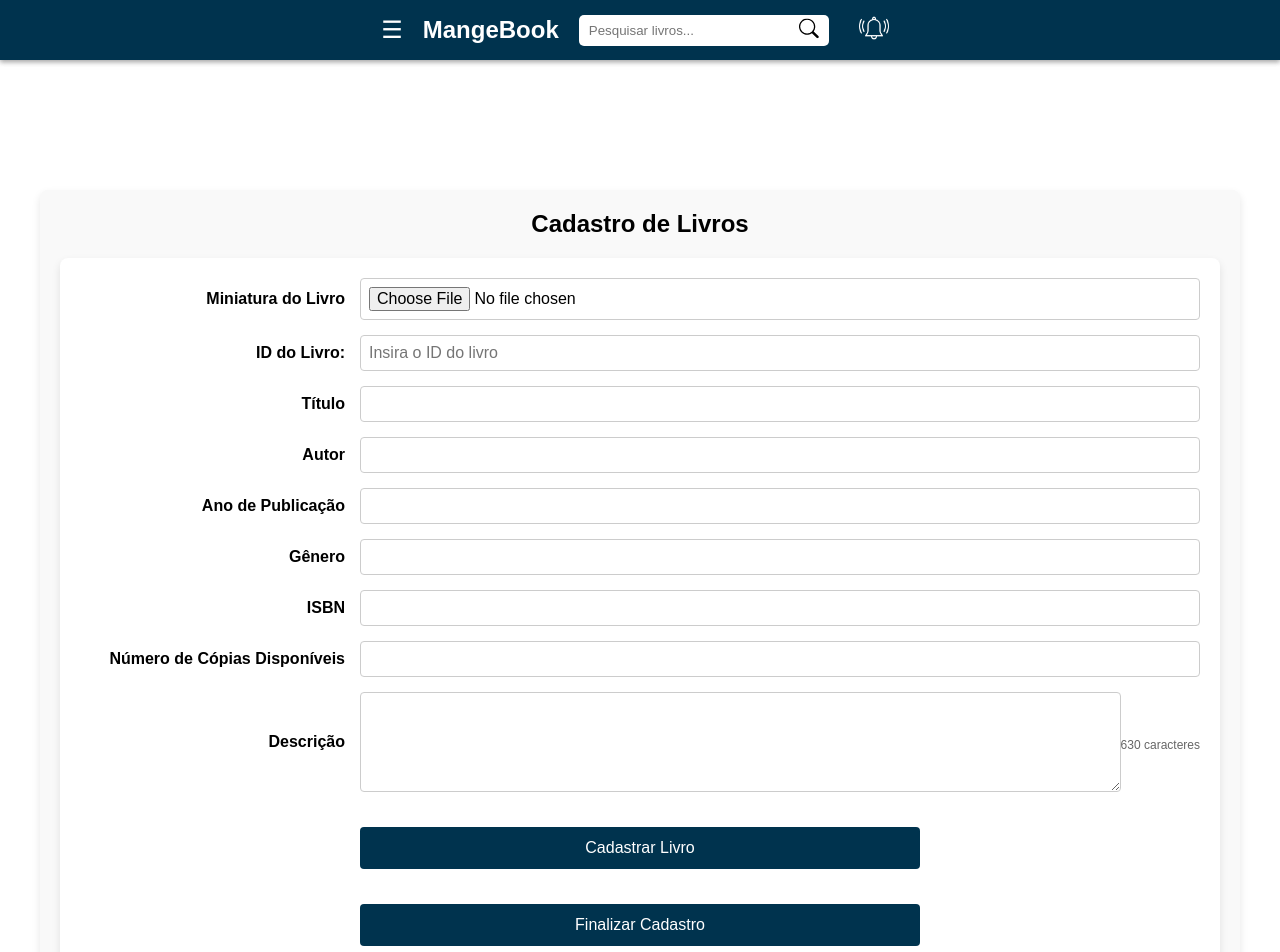
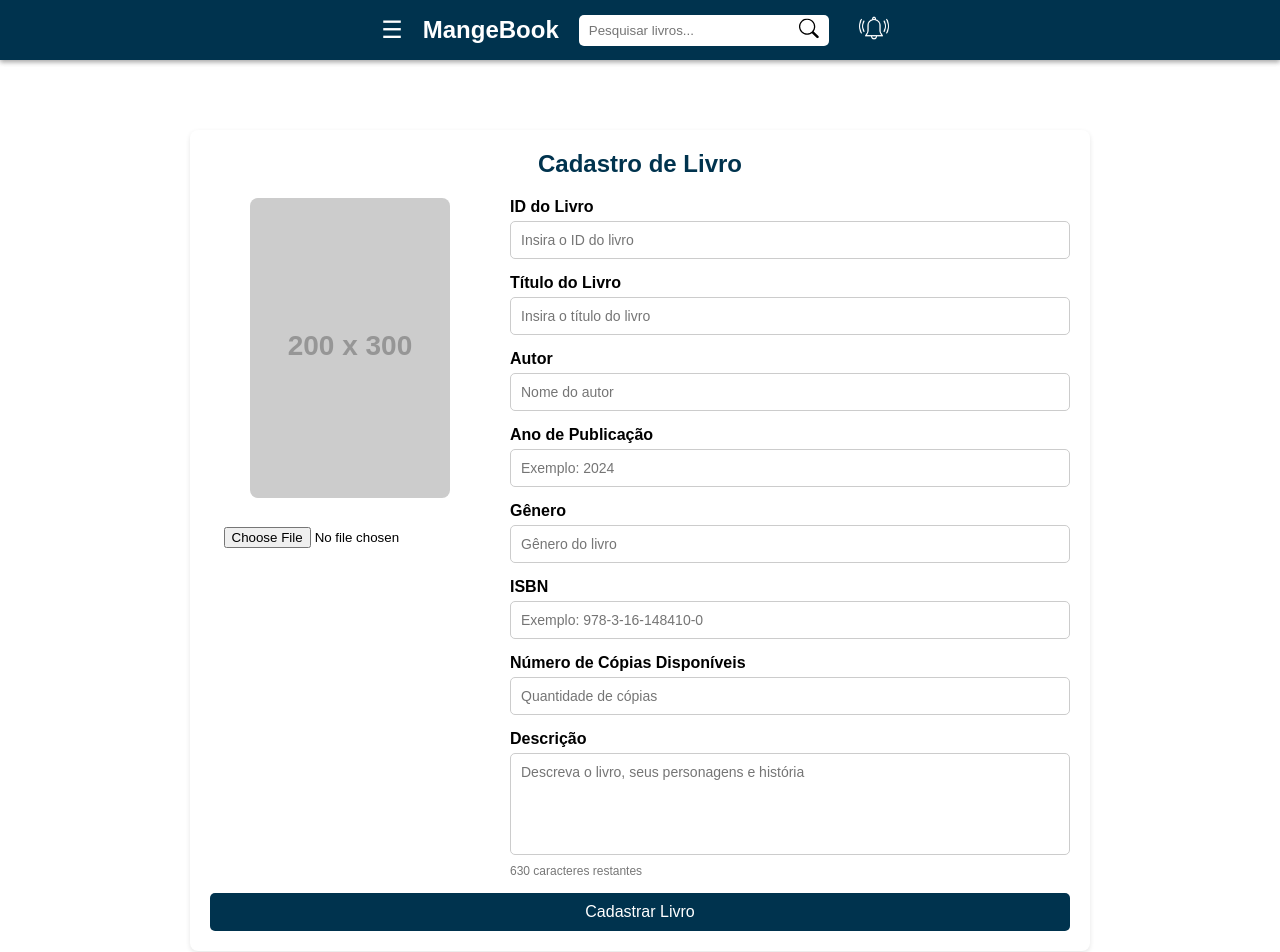
Before and after one commit to LucasSantino/MangeBook, a Vue app in the folder libraryFrontend/user-frontend/: page /adm_cadastrolivro in a window 1280 px wide. Shown: the top 952 px of the page. Built offline with nearby package versions, Linux system fonts and the light colour scheme.

Commit message:
CadastroLivro.vue
Alteração completa da pagina

```diff
--- a/libraryFrontend/user-frontend/src/views/adm_CadastroLivro.vue
+++ b/libraryFrontend/user-frontend/src/views/adm_CadastroLivro.vue
@@ -6,374 +6,310 @@
     <!-- Sidebar Administrativa para administradores -->
     <adm_SideBar :isSidebarOpen="isSidebarOpen" @toggle-sidebar="toggleSidebar" />
 
-      <!-- Conteúdo principal -->
     <main class="main-content">
-        <div class="container-pai">
-          <h2>Cadastro de Livros</h2>
-          <form @submit.prevent="submitForm" class="book-form">
-            <!-- Campos do formulário -->
+      <!-- Novo Formulário de Cadastro de Livro -->
+      <div class="book-registration-container">
+        <h1 class="title">Cadastro de Livro</h1>
+        <form @submit.prevent="submitForm">
+          <div class="form-grid">
+            <div class="form-left">
+              <img :src="bookThumbnail" alt="Capa do Livro" id="bookThumbnail">
+              <input type="file" id="imageUpload" accept="image/*" @change="previewImage">
+            </div>
+            <div class="form-right">
               <div class="form-group">
-              <label for="thumbnail">Miniatura do Livro</label>
-              <input type="file" id="thumbnail" name="thumbnail" accept="image/*" @change="previewImage" />
-              <img v-if="imagePreview" :src="imagePreview" class="thumbnail-preview" alt="Pré-visualização da miniatura" />
+                <label for="bookId">ID do Livro</label>
+                <input type="text" v-model="bookId" id="bookId" name="bookId" placeholder="Insira o ID do livro" required>
               </div>
-
               <div class="form-group">
-              <label for="livroId">ID do Livro:</label>
-              <input type="text" id="livroId" v-model="livro.id" placeholder="Insira o ID do livro" />
+                <label for="bookTitle">Título do Livro</label>
+                <input type="text" v-model="bookTitle" id="bookTitle" name="bookTitle" placeholder="Insira o título do livro" required>
               </div>
-
               <div class="form-group">
-              <label for="titulo">Título</label>
-              <input type="text" id="titulo" v-model="livro.titulo" required />
+                <label for="bookAuthor">Autor</label>
+                <input type="text" v-model="bookAuthor" id="bookAuthor" name="bookAuthor" placeholder="Nome do autor" required>
               </div>
-
               <div class="form-group">
-              <label for="autor">Autor</label>
-              <input type="text" id="autor" v-model="livro.autor" required />
+                <label for="publicationYear">Ano de Publicação</label>
+                <input type="number" v-model="publicationYear" id="publicationYear" name="publicationYear" placeholder="Exemplo: 2024" required>
               </div>
-
               <div class="form-group">
-              <label for="anoPublicacao">Ano de Publicação</label>
-              <input type="number" id="anoPublicacao" v-model="livro.anoPublicacao" required />
+                <label for="bookGenre">Gênero</label>
+                <input type="text" v-model="bookGenre" id="bookGenre" name="bookGenre" placeholder="Gênero do livro" required>
               </div>
-
-            <div class="form-group">
-              <label for="genero">Gênero</label>
-              <input type="text" id="genero" v-model="livro.genero" required />
-            </div>
-
               <div class="form-group">
                 <label for="isbn">ISBN</label>
-              <input type="text" id="isbn" v-model="livro.isbn" required />
-            </div>
-
-            <div class="form-group">
-              <label for="numCopias">Número de Cópias Disponíveis</label>
-              <input type="number" id="numCopias" v-model="livro.numCopias" required />
-            </div>
-
-            <div class="form-group">
-              <label for="descricao">Descrição</label>
-              <textarea id="descricao" v-model="livro.descricao" rows="4" required></textarea>
-              <div class="text-length-indicator">{{ charCount }} caracteres</div>
-            </div>
-
-            <div class="form-group">
-              <button type="submit">Cadastrar Livro</button>
+                <input type="text" v-model="isbn" id="isbn" name="isbn" placeholder="Exemplo: 978-3-16-148410-0" required>
               </div>
               <div class="form-group">
-    <button type="submit" @click="finalizarCadastro">Finalizar Cadastro</button>
+                <label for="copiesAvailable">Número de Cópias Disponíveis</label>
+                <input type="number" v-model="copiesAvailable" id="copiesAvailable" name="copiesAvailable" placeholder="Quantidade de cópias" required>
               </div>
+              <div class="form-group">
+                <label for="bookDescription">Descrição</label>
+                <textarea
+                  v-model="bookDescription"
+                  id="bookDescription"
+                  name="bookDescription"
+                  rows="5"
+                  placeholder="Descreva o livro, seus personagens e história"
+                  maxlength="630"
+                  required>
+                </textarea>
+                <p class="char-count">{{ remainingCharacters }} caracteres restantes</p>
+              </div>
+            </div>
+          </div>
+          <button type="submit" class="submit-btn">Cadastrar Livro</button>
         </form>
+      </div>
+    </main>
 
-          <!-- Seção de Pré-visualização do Livro -->
-          <div v-if="showPreview" class="detalhes-container">
-            <img :src="imagePreview" alt="Capa do Livro" class="book-thumbnail" />
-            <div class="detalhes-livro">
-              <table>
-                <tr>
-                  <th>ID-Livro:</th>
-                  <td>{{ livro.id }}</td>
-                </tr>
-                <tr>
-                  <th>Título do Livro:</th>
-                  <td>{{ livro.titulo }}</td>
-                </tr>
-                <tr>
-                  <th>Autor</th>
-                  <td>{{ livro.autor }}</td>
-                </tr>
-                <tr>
-                  <th>Ano de Publicação</th>
-                  <td>{{ livro.anoPublicacao }}</td>
-                </tr>
-                <tr>
-                  <th>Gênero</th>
-                  <td>{{ livro.genero }}</td>
-                </tr>
-                <tr>
-                  <th>ISBN</th>
-                  <td>{{ livro.isbn }}</td>
-                </tr>
-                <tr>
-                  <th>Número de Cópias Disponíveis</th>
-                  <td>{{ livro.numCopias }}</td>
-                </tr>
-                <tr>
-                  <th>Descrição</th>
-                  <td>{{ livro.descricao }}</td>
-                </tr>
-              </table>
+    <!-- Modal de Sucesso -->
+    <div v-if="showModal" class="modal">
+      <div class="modal-content">
+        <h2>Livro Cadastrado com Sucesso!</h2>
+        <button @click="closeModal" class="modal-close-btn">Fechar</button>
       </div>
     </div>
 
-        </div>
-      </main>
+    <!-- Rodapé -->
+    <Footer />
   </div>
 </template>
 
-
 <script>
+// Importação dos componentes necessários
 import NavBar from '@/components/NavBar.vue';
 import adm_SideBar from '@/components/adm_SideBar.vue';
+
 
 export default {
   components: {
     NavBar,
     adm_SideBar,
+
   },
   data() {
     return {
-      isSidebarOpen: false,
-      livro: {
-        id: '',
-        titulo: '',
-        autor: '',
-        anoPublicacao: '',
-        genero: '',
-        isbn: '',
-        numCopias: '',
-        descricao: '',
-      },
-      imagePreview: null,
-      showPreview: false,
-      charCount: 630,
+      bookThumbnail: "https://via.placeholder.com/200x300",
+      bookId: "",
+      bookTitle: "",
+      bookAuthor: "",
+      publicationYear: "",
+      bookGenre: "",
+      isbn: "",
+      copiesAvailable: "",
+      bookDescription: "",
+      isSidebarOpen: false,  // Controle do estado da sidebar
+      showModal: false,      // Controle da exibição do modal
     };
   },
+  computed: {
+    // Computed property para calcular os caracteres restantes
+    remainingCharacters() {
+      const maxLength = 630;
+      return maxLength - this.bookDescription.length;
+    }
+  },
   methods: {
-    toggleSidebar() {
-      this.isSidebarOpen = !this.isSidebarOpen;
-    },
     previewImage(event) {
       const file = event.target.files[0];
       if (file) {
         const reader = new FileReader();
-        reader.onload = (e) => {
-          this.imagePreview = e.target.result;
+        reader.onload = () => {
+          this.bookThumbnail = reader.result;
         };
         reader.readAsDataURL(file);
       }
     },
     submitForm() {
-      this.showPreview = true;
+  // Verificar se o campo de imagem foi preenchido
+  if (!this.bookThumbnail || this.bookThumbnail === "https://via.placeholder.com/200x300") {
+    alert("Por favor, insira uma imagem para o livro.");
+    return; // Impede o envio do formulário
+  }
+
+  // Lógica para enviar o formulário (exibição do modal)
+  console.log('Formulário enviado', {
+    bookId: this.bookId,
+    bookTitle: this.bookTitle,
+    bookAuthor: this.bookAuthor,
+    publicationYear: this.publicationYear,
+    bookGenre: this.bookGenre,
+    isbn: this.isbn,
+    copiesAvailable: this.copiesAvailable,
+    bookDescription: this.bookDescription
+  });
+
+  // Exibir o modal de sucesso
+  this.showModal = true;
 },
-    finalizarCadastro() {
-      // Exemplo de ação após finalizar o cadastro
-      alert('Cadastro finalizado com sucesso!');
-      // Limpar os campos do formulário
-      this.livro = {
-        id: '',
-        titulo: '',
-        autor: '',
-        anoPublicacao: '',
-        genero: '',
-        isbn: '',
-        numCopias: '',
-        descricao: '',
-      };
-      this.imagePreview = null;
-      this.showPreview = false;
+    closeModal() {
+      // Fechar o modal
+      this.showModal = false;
     },
-  },
+    toggleSidebar() {
+      this.isSidebarOpen = !this.isSidebarOpen;
+    }
+  }
 };
 </script>
 
-
 <style scoped>
-/* Estilos gerais do contêiner principal */
-.main-content {
-    display: flex;
-    flex-direction: column; /* Alinha os itens na coluna */
-    align-items: center; /* Centraliza os itens horizontalmente */
-    padding: 20px;
-    margin: 190px auto; /* Espaçamento automático */
-    max-width: 1200px; /* Largura máxima do contêiner */
-    background-color: #f9f9f9; /* Cor de fundo */
-    border-radius: 8px; /* Bordas arredondadas */
-    box-shadow: 0 4px 8px rgba(0, 0, 0, 0.1); /* Sombra */
-    min-height: 100vh; /* Garante que o conteúdo ocupe a altura mínima da tela */
-    box-sizing: border-box; /* Inclui o padding no cálculo de altura */
+/* Estilos gerais */
+body {
+  font-family: Arial, sans-serif;
+  background-color: #f5f5f5;
+  margin: 0;
+  padding: 0;
 }
 
-/* Formulário de cadastro de livros */
-.book-form {
-    width: 100%; /* O formulário vai ocupar 100% da largura disponível do contêiner pai */
-    height: 100%; /* O formulário vai ocupar 100% da altura disponível do contêiner pai */
+/* Container de registro de livro */
+.book-registration-container {
+  max-width: 900px;
+  margin: 130px auto; /* Aumentado o espaçamento superior e inferior para dar mais espaço */
+  background: #fff;
   padding: 20px;
-    display: flex;
-    flex-direction: column;
-    margin: 0 auto; /* Centraliza o formulário */
-    background-color: #ffffff; /* Fundo branco */
-    border-radius: 8px; /* Bordas arredondadas */
-    box-shadow: 0 4px 8px rgba(0, 0, 0, 0.1); /* Sombra */
-    overflow-y: auto; /* Adiciona rolagem vertical, caso o conteúdo ultrapasse a altura máxima */
+  border-radius: 8px;
+  box-shadow: 0 2px 5px rgba(0, 0, 0, 0.1);
 }
 
-/* Container do form para garantir que ocupe a altura total disponível */
-.container-pai {
-    width: 100%; /* Largura total do contêiner pai */
-    height: 100%; /* Altura total do contêiner pai */
-    display: flex;
-    flex-direction: column;
-    align-items: center; /* Centraliza o conteúdo horizontalmente */
-    justify-content: center; /* Centraliza o conteúdo verticalmente */
+/* Título */
+.title {
+  font-size: 24px;
+  font-weight: bold;
+  text-align: center;
+  margin-bottom: 20px;
+  color: #00334e;
 }
 
-h2 {
-    margin-bottom: 20px; /* Espaçamento abaixo do título */
-    text-align: center; /* Centraliza o texto do título */
+/* Grid para o formulário */
+.form-grid {
+  display: flex;
+  gap: 20px;
 }
 
-/* Formulário de cadastro de livros */
-.book-form {
-    width: 100%; /* O formulário vai ocupar 100% da largura disponível do contêiner pai */
-    padding: 20px;
-    display: flex;
-    flex-direction: column;
-    margin: 0 auto; /* Centraliza o formulário */
-    background-color: #ffffff; /* Fundo branco */
-    border-radius: 8px; /* Bordas arredondadas */
-    box-shadow: 0 4px 8px rgba(0, 0, 0, 0.1); /* Sombra */
-    max-height: 900px; /* Altura máxima do formulário */
-    overflow-y: auto; /* Adiciona rolagem vertical, caso o conteúdo ultrapasse a altura máxima */
+/* Coluna esquerda para a miniatura */
+.form-left {
+  flex: 1;
+  text-align: center;
 }
 
-/* Estilo dos grupos de formulário */
-.form-group {
-    display: flex;
-    align-items: center;
-    margin-bottom: 15px; /* Espaçamento entre os campos */
+.form-left img {
+  max-width: 100%;
+  height: auto;
+  border-radius: 8px;
+  margin-bottom: 10px;
 }
 
-/* Container para a miniatura */
-.thumbnail-container {
-    display: flex;
-    flex-direction: column;
-    align-items: flex-start; /* Alinha os itens à esquerda */
-    margin-right: auto; /* Espaçamento à direita */
+/* Input de arquivo para a imagem */
+.form-left input[type="file"] {
+  display: block;
+  margin: 10px auto;
+  padding: 5px;
 }
 
-.thumbnail-container input[type="file"] {
-    width: 100%; /* Largura total para o input */
-    padding: 10px; /* Um pouco de padding */
-    border: 1px solid #ccc; /* Borda */
-    border-radius: 4px; /* Bordas arredondadas */
-    margin-top: 10px; /* Espaçamento acima do input */
+/* Coluna direita com os campos de entrada */
+.form-right {
+  flex: 2;
 }
 
-.thumbnail-preview {
-    margin-top: 10px; /* Espaçamento acima da imagem */
-    max-width: 200px; /* Largura máxima da imagem */
-    max-height: 200px; /* Altura máxima da imagem */
-    border: 1px solid #ccc; /* Borda para a imagem */
-    border-radius: 4px; /* Bordas arredondadas */
+/* Estilo dos grupos de campos */
+.form-group {
+  margin-bottom: 15px;
 }
 
 .form-group label {
-    font-weight: bold; /* Negrito para rótulos */
-    padding-right: 15px; /* Espaçamento à direita do rótulo */
-    width: 25%; /* Largura do rótulo */
-    text-align: right; /* Alinha o texto à direita */
+  display: block;
+  font-weight: bold;
+  margin-bottom: 5px;
+  text-align: left; /* Alinhamento à esquerda para os títulos dos campos */
 }
 
 .form-group input,
 .form-group textarea {
-    flex: 1; /* Permite que os campos se expandam */
-    padding: 8px; /* Espaçamento interno */
-    font-size: 16px; /* Tamanho da fonte */
-    border: 1px solid #ccc; /* Borda */
-    border-radius: 4px; /* Bordas arredondadas */
+  width: 100%;
+  padding: 10px;
+  border: 1px solid #ccc;
+  border-radius: 5px;
+  font-size: 14px;
 }
 
 /* Estilo do campo de descrição */
 .form-group textarea {
-    height: 100px; /* Altura fixa para o campo de descrição */
-    overflow-y: auto; /* Adiciona scroll vertical se o texto exceder */
+  resize: none;
+  min-height: 100px;
 }
 
-button[type="submit"] {
-    padding: 12px 20px; /* Mantém o padding */
-    background-color: #00334e; /* Cor de fundo */
-    color: white; /* Cor do texto */
-    border: none; /* Remove bordas */
-    border-radius: 4px; /* Bordas arredondadas */
-    cursor: pointer; /* Cursor de ponteiro */
-    margin-top: 20px; /* Margem acima */
-    display: block; /* Exibe como bloco */
-    width: 50%; /* Define largura para 50% do contêiner pai */
-    font-size: 16px; /* Tamanho da fonte */
-    margin-left: auto; /* Centraliza horizontalmente */
-    margin-right: auto; /* Centraliza horizontalmente */
+/* Botão de envio */
+.submit-btn {
+  display: block;
+  width: 100%;
+  background-color: #00334e;
+  color: white;
+  padding: 10px 15px;
+  border: none;
+  border-radius: 5px;
+  font-size: 16px;
+  cursor: pointer;
 }
 
-button[type="submit"]:hover {
-    background-color: #45a049; /* Cor ao passar o mouse */
+.submit-btn:hover {
+  background-color: #0056b3;
 }
 
-
-/* Container de detalhes do livro */
-.detalhes-container {
-    display: flex; /* Alinha os itens em linha */
-    align-items: stretch; /* Estica para a mesma altura */
-    gap: 20px; /* Espaço entre imagem e tabela */
-    background-color: #fff; /* Fundo branco */
-    border-radius: 8px; /* Bordas arredondadas */
-    box-shadow: 0 2px 10px rgba(0, 0, 0, 0.1); /* Sombra */
-    padding: 20px; /* Padding interno */
-    margin-top: 20px; /* Espaçamento acima da pré-visualização */
+/* Estilos do Modal */
+.modal {
+  position: fixed;
+  top: 0;
+  left: 0;
+  width: 100%;
+  height: 100%;
+  background-color: rgba(0, 0, 0, 0.5);
+  display: flex;
+  justify-content: center;
+  align-items: center;
+  z-index: 1000;
 }
 
-/* Miniatura do livro */
-.book-thumbnail {
-    width: 300px; /* Largura fixa para a imagem */
-    max-width: 100%; /* Permite que a imagem seja responsiva */
-    max-height: 400px; /* Limita a altura para não exceder o container */
-    height: auto; /* Mantém a proporção */
-    object-fit: contain; /* Ajusta a imagem para caber no contêiner sem cortar */
-    border-radius: 8px; /* Bordas arredondadas */
-    flex-shrink: 0; /* Evita que a imagem encolha */
+.modal-content {
+  background: white;
+  padding: 20px;
+  border-radius: 8px;
+  text-align: center;
+  max-width: 400px;
+  width: 100%;
 }
 
-/* Container dos detalhes */
-.detalhes-livro {
-    flex: 1; /* Permite que o container ocupe o espaço restante */
-    display: flex;
-    flex-direction: column; /* Alinha os itens na coluna */
-    justify-content: space-between; /* Espaça os elementos verticalmente */
+.modal-close-btn {
+  background-color: #00334e;
+  color: white;
+  padding: 10px 15px;
+  border: none;
+  border-radius: 5px;
+  cursor: pointer;
 }
 
-/* Tabela de detalhes */
-table {
-    width: 100%; /* Ocupa toda a largura disponível */
-    height: 100%; /* Mantém a altura total */
-    border-collapse: separate; /* Permite bordas arredondadas */
-    border-spacing: 0; /* Remove espaços entre células */
-    border-radius: 8px; /* Borda arredondada na tabela */
-    overflow: hidden; /* Garante que o conteúdo respeite as bordas */
+.modal-close-btn:hover {
+  background-color: #0056b3;
 }
 
-th, td {
-    padding: 10px; /* Espaçamento interno */
-    text-align: left; /* Alinhamento à esquerda */
-    border-radius: 8px; /* Bordas arredondadas nas células */
-    border: none; /* Remove as bordas */
+/* Estilo para o contador de caracteres restantes */
+.char-count {
+  font-size: 12px;
+  color: #777;
+  margin-top: 5px;
 }
 
-th {
-    background-color: #f0f0f0; /* Cor de fundo dos cabeçalhos */
-    font-weight: bold; /* Negrito para os cabeçalhos */
+/* Ajustes para responsividade */
+@media (max-width: 768px) {
+  .form-grid {
+    flex-direction: column;
   }
 
-/* Estilo específico para garantir que o texto tenha tamanho fixo */
-textarea::placeholder {
-    color: #aaa; /* Cor do texto placeholder */
+  .form-left {
+    margin-bottom: 20px;
   }
-
-.text-length-indicator {
-    font-size: 12px; /* Tamanho do texto do indicador */
-    color: #666; /* Cor do texto do indicador */
-    margin-top: 5px; /* Espaçamento acima do indicador */
 }
-
 </style>
```
Lines whose indentation alone changed are shown as unchanged.
